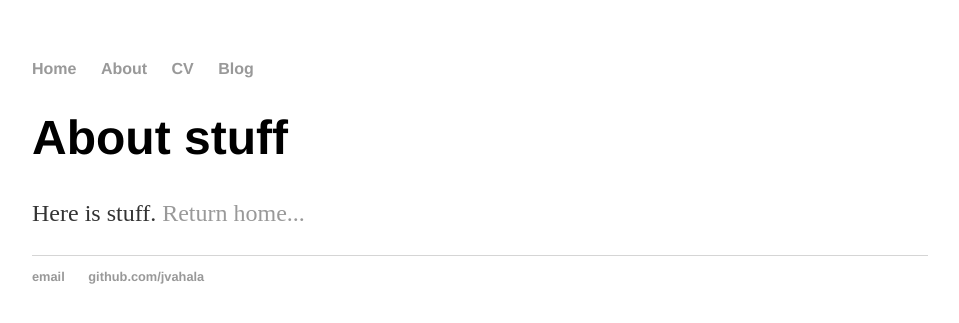
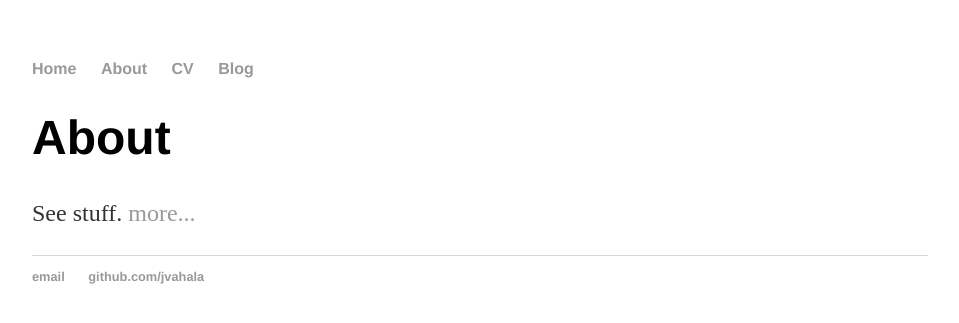
Before and after one commit to jvahala/jvahala.github.io, a Jekyll site: the page built from about/index.html, in a window 1280 px wide. Shown: the top 323 px of the page, without its empty margins (160-1119 px from the left). Built offline with Jekyll 4.4.1, drawn with Linux system fonts in a browser that asks for light colours.

Commit message:
Update index.html

```diff
--- a/about/index.html
+++ b/about/index.html
@@ -2,8 +2,7 @@
 layout: default
 title: VahalAbout
 ---
-
 <div class="blurb">
-	<h1>About stuff</h1>
-	<p>Here is stuff. <a href="./home">Return home...</a></p>
+	<h1>About</h1>
+	<p>See stuff. <a href="../home">more...</a></p>
 </div><!-- /.blurb -->
```
